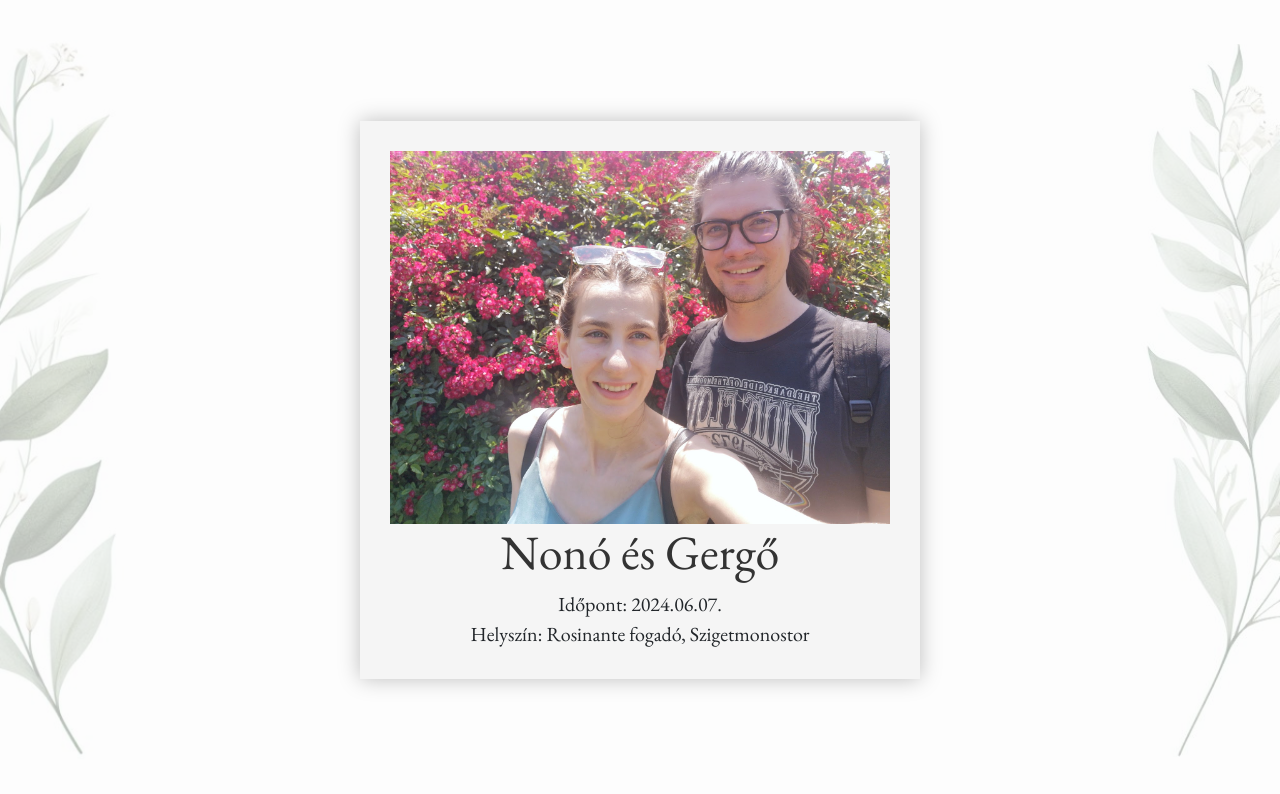
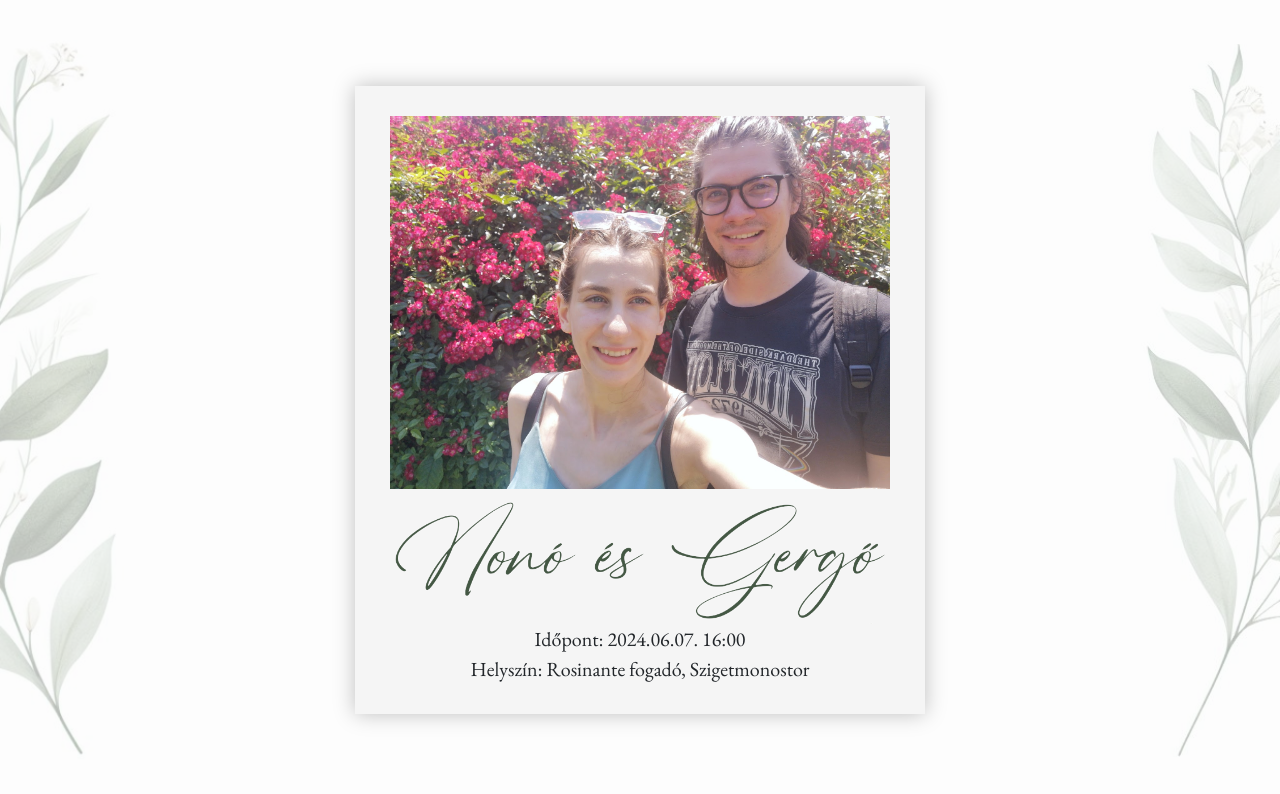
Before and after one commit to SukuWc/eskuvo, a plain HTML site: page index.html in a window 1280 px wide. Drawn offline with nearby package versions, Linux system fonts and the light colour scheme.

Commit message:
SUKU invitation layout done

```diff
--- a/index.html
+++ b/index.html
@@ -23,6 +23,7 @@
             height: 100vh;
             align-items: center; /* Vertically center the child elements */
             justify-content: center; /* Horizontally */
+            max-width: 600px;
         }
         h1 {
             color: #333;
@@ -54,8 +55,9 @@
 
         <div class="wedding-details">
             <img src="hero.jpeg" width="500px" alt="Wedding Venue"/>
-            <h1>Nonó és Gergő</h1>
-            <p class="date-location">Időpont: 2024.06.07.</p>
+            <img src="title.png" width="500px" alt="Wedding Venue"/>
+            <p class="date-location">Időpont: 2024.06.07. 16:00
+            </p>
 
             <p class="date-location">Helyszín: Rosinante fogadó, Szigetmonostor</p>
         </div>
```
Also changed, not shown: assets/layout.png (added), assets/left-transformed.png (added), assets/left.png (added), assets/qr.png (added), assets/right-transformed.png (added), assets/right.png (added), title.png (added), 4 other files.
